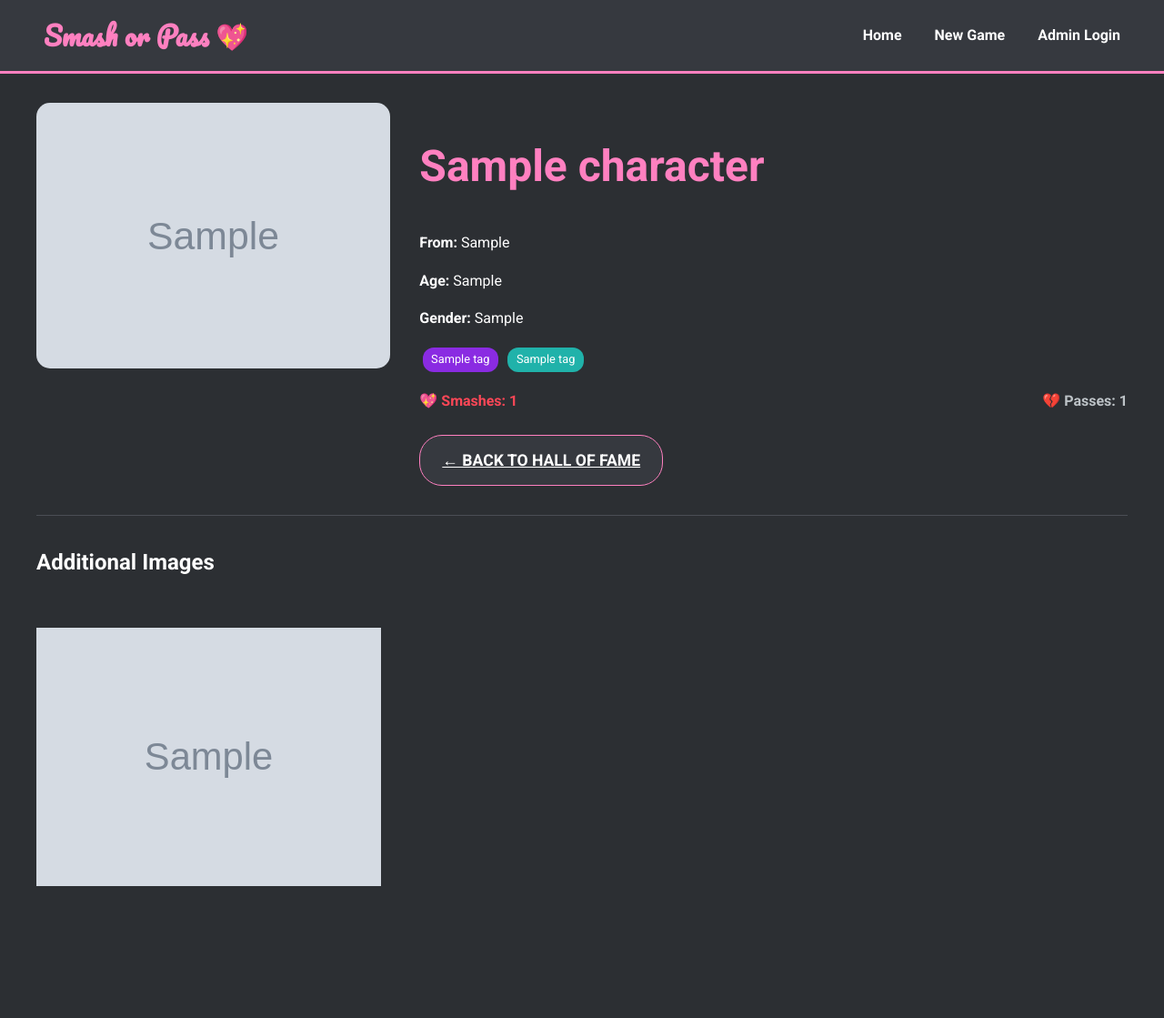
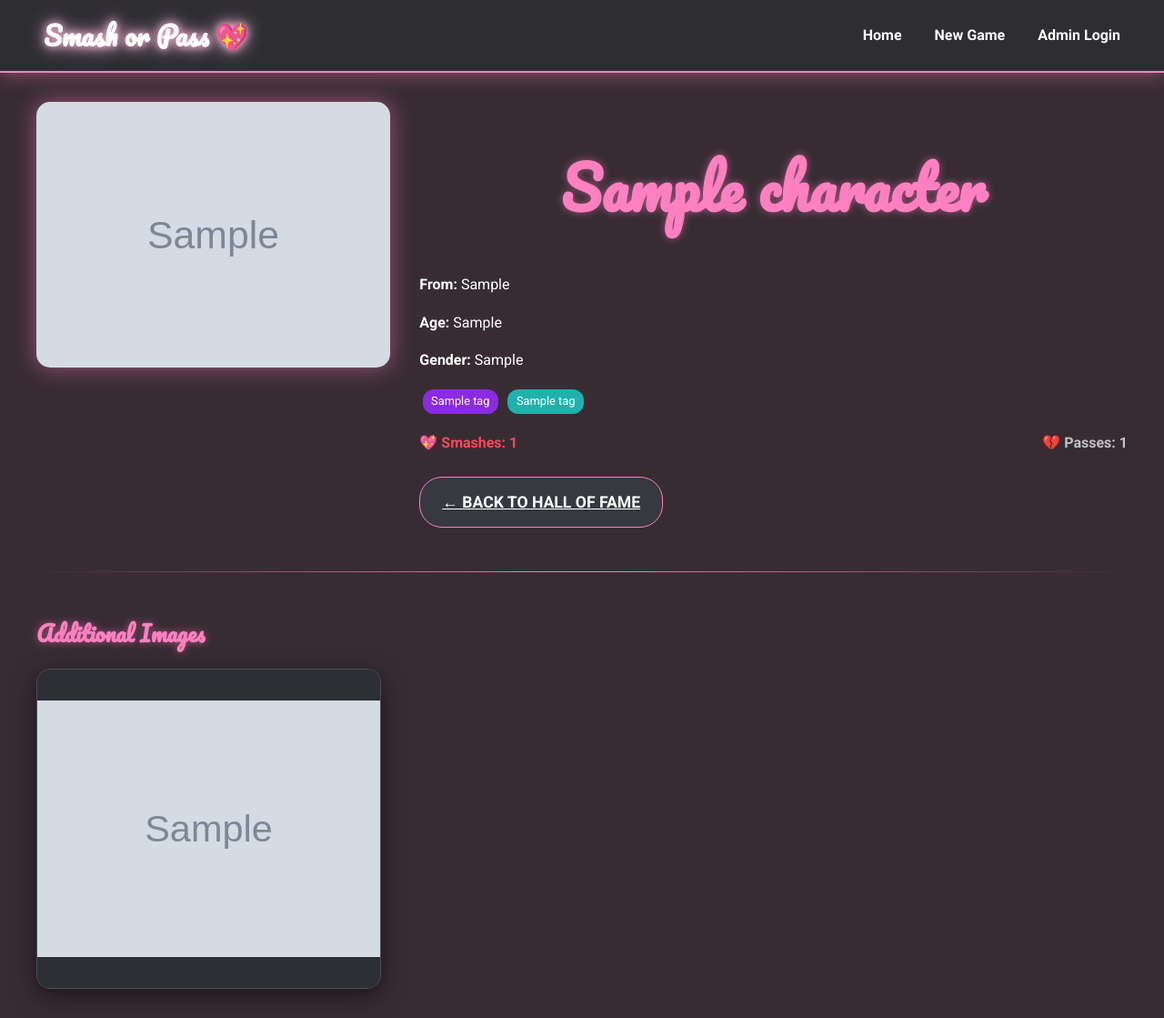
Before and after one commit to ClearLite/SoP-Thing, a Flask app: page /character/1 in a window 1280 px wide. Shown: the whole page at 91% size. Before the commit the page ends 974 px from the top, so only its background shows below. Run offline with Flask 3, Linux system fonts and the light colour scheme; tables that the repository leaves empty hold one stand-in row (values such as "Sample post"); grey boxes marked "Sample" are stand-in pictures.

Commit message:
Update style.css

```diff
--- a/app/static/css/style.css
+++ b/app/static/css/style.css
@@ -1,4 +1,15 @@
 /* app/static/css/style.css */
+@keyframes backgroundPulse {
+    0% { background-color: #2c2f33; }
+    50% { background-color: #382c33; }
+    100% { background-color: #2c2f33; }
+}
+
+@keyframes glow {
+    from { text-shadow: 0 0 5px #ff80c0, 0 0 10px #ff80c0; }
+    to { text-shadow: 0 0 10px #ffbadc, 0 0 20px #ffbadc; }
+}
+
 :root {
     --primary-color: #ff80c0; /* Brighter Pink */
     --secondary-color: #ffbadc; /* Lighter Pink */
@@ -6,7 +17,7 @@
     --surface-color: #36393f; /* Slightly Lighter Grey for cards */
     --text-color: #ffffff;
     --text-muted-color: #b9bbbe;
-    --shadow-color: rgba(255, 128, 192, 0.1);
+    --glow-color: rgba(255, 128, 192, 0.5);
     --heart-smash: #ff4757;
     --heart-pass: #bdc3c7;
 }
@@ -17,6 +28,7 @@ body {
     color: var(--text-color);
     margin: 0;
     line-height: 1.6;
+    animation: backgroundPulse 15s infinite ease-in-out;
 }
 
 .container {
@@ -25,30 +37,43 @@ body {
     padding: 0 2rem;
 }
 
+h1, h2, h3 {
+    font-family: 'Pacifico', cursive;
+    color: var(--primary-color);
+    text-shadow: 0 0 8px var(--glow-color);
+}
+
 /* Navigation */
 nav {
-    background: var(--surface-color);
+    background: rgba(44, 47, 51, 0.8);
+    backdrop-filter: blur(10px);
+    -webkit-backdrop-filter: blur(10px);
     color: white;
     padding: 1rem 2rem;
     display: flex;
     justify-content: space-between;
     align-items: center;
-    border-bottom: 3px solid var(--primary-color);
+    border-bottom: 2px solid var(--primary-color);
+    box-shadow: 0 0 20px var(--glow-color);
+    position: sticky;
+    top: 0;
+    z-index: 100;
 }
 nav a {
     color: white;
     text-decoration: none;
     margin: 0 1rem;
     font-weight: bold;
-    transition: color 0.2s;
+    transition: all 0.3s;
 }
 nav a:hover {
     color: var(--primary-color);
+    text-shadow: 0 0 10px var(--glow-color);
 }
 nav .logo {
     font-family: 'Pacifico', cursive;
     font-size: 1.8rem;
-    color: var(--primary-color);
+    animation: glow 2s infinite alternate;
 }
 
 /* Forms */
@@ -56,12 +81,13 @@ nav .logo {
     background: var(--surface-color);
     padding: 2rem;
     border-radius: 15px;
-    box-shadow: 0 8px 25px var(--shadow-color);
+    box-shadow: 0 0 25px var(--glow-color);
     max-width: 600px;
-    border: 1px solid #4a4e55;
+    border: 1px solid var(--primary-color);
 }
 .form-group { margin-bottom: 1.5rem; }
 .form-group label {
+    font-family: 'Pacifico', cursive;
     display: block;
     margin-bottom: 0.5rem;
     font-weight: bold;
@@ -76,8 +102,12 @@ nav .logo {
     border-radius: 8px;
     font-size: 1rem;
     box-sizing: border-box;
+    transition: all 0.3s;
 }
-input[type="file"] { border: none; padding-left: 0; }
+.form-group input:focus, .form-group select:focus {
+    border-color: var(--primary-color);
+    box-shadow: 0 0 10px var(--glow-color);
+}
 .btn {
     display: inline-block;
     background: var(--primary-color);
@@ -88,56 +118,61 @@ input[type="file"] { border: none; padding-left: 0; }
     cursor: pointer;
     font-size: 1.1rem;
     font-weight: bold;
-    transition: all 0.3s ease;
+    transition: all 0.3s ease-in-out;
     text-transform: uppercase;
 }
 .btn:hover {
     background: var(--secondary-color);
-    transform: translateY(-2px);
-    box-shadow: 0 4px 15px var(--shadow-color);
+    transform: translateY(-3px) scale(1.05);
+    box-shadow: 0 8px 25px var(--glow-color);
 }
 
-/* Home Page Grid & Cards */
+/* Cards */
 .character-grid, .additional-images-grid {
     display: grid;
     grid-template-columns: repeat(auto-fill, minmax(280px, 1fr));
     gap: 2rem;
 }
 .card-container {
-    position: relative; /* For positioning delete button */
+    position: relative;
+    background: var(--surface-color);
+    border-radius: 15px;
+    overflow: hidden;
+    box-shadow: 0 8px 25px rgba(0,0,0,0.5);
+    border: 1px solid #4a4e55;
+    transition: all 0.3s ease-in-out;
+}
+.card-container:hover {
+    transform: translateY(-10px);
+    box-shadow: 0 0 30px var(--glow-color);
+    border-color: var(--primary-color);
 }
 .character-card-link { text-decoration: none; }
 .character-card {
-    background: var(--surface-color);
-    border-radius: 15px;
-    overflow: hidden;
-    box-shadow: 0 8px 25px var(--shadow-color);
-    transition: transform 0.3s, box-shadow 0.3s;
-    border: 1px solid #4a4e55;
     display: flex;
     flex-direction: column;
     height: 100%;
 }
-.character-card:hover {
-    transform: translateY(-10px);
-    box-shadow: 0 12px 30px rgba(255, 128, 192, 0.2);
-    border-color: var(--primary-color);
-}
 .image-container {
     width: 100%;
     height: 350px;
-    background-color: var(--background-color); /* BG for contained images */
+    background-color: var(--background-color);
     display: flex;
     align-items: center;
     justify-content: center;
+    overflow: hidden;
 }
 .image-container img {
     max-width: 100%;
     max-height: 100%;
-    object-fit: contain; /* THIS FIXES THE IMAGE FITTING */
+    object-fit: contain;
+    transition: transform 0.3s;
+}
+.card-container:hover .image-container img {
+    transform: scale(1.05);
 }
 .card-info { padding: 1.5rem; color: var(--text-muted-color); }
-.card-info h3 { margin-top: 0; color: var(--text-color); }
+.card-info h3 { margin-top: 0; color: var(--text-color); font-size: 1.8rem;}
 .tags .tag {
     display: inline-block;
     padding: 0.2rem 0.6rem;
@@ -152,45 +187,56 @@ input[type="file"] { border: none; padding-left: 0; }
 .smash { color: var(--heart-smash); }
 .pass { color: var(--heart-pass); }
 
-/* Delete Button */
-.delete-form {
+/* Admin Actions on Cards */
+.admin-actions {
     position: absolute;
-    top: 10px;
-    right: 10px;
-    z-index: 10;
+    bottom: 0;
+    left: 0;
+    right: 0;
+    background: rgba(0,0,0,0.7);
+    padding: 10px;
+    display: flex;
+    justify-content: space-around;
+    transform: translateY(100%);
+    transition: transform 0.3s ease-in-out;
 }
-.btn-delete {
-    background: rgba(0, 0, 0, 0.6);
-    border: none;
-    border-radius: 50%;
+.card-container:hover .admin-actions {
+    transform: translateY(0);
+}
+.admin-action-form { margin: 0; }
+.btn-action {
+    background: none;
+    border: 1px solid white;
     color: white;
+    padding: 5px 10px;
+    border-radius: 20px;
     cursor: pointer;
-    width: 35px;
-    height: 35px;
-    font-size: 1rem;
-    transition: background-color 0.2s;
+    font-size: 0.8rem;
+    font-weight: bold;
+    transition: all 0.3s;
 }
-.btn-delete:hover { background: var(--heart-smash); }
+.btn-action.btn-cover:hover { background: #2980b9; border-color: #2980b9; }
+.btn-action.btn-delete:hover { background: var(--heart-smash); border-color: var(--heart-smash); }
+
 
 /* Character Detail Page */
-.detail-container h1 { color: var(--primary-color); font-size: 3rem;}
-.main-character-info { display: flex; gap: 2rem; align-items: flex-start; }
-.main-image-wrapper { flex: 1; max-width: 400px; }
-.main-image-wrapper img { width: 100%; border-radius: 15px; }
-.main-details { flex: 2; }
-.admin-upload-form { max-width: 100%; margin: 2rem 0; }
+.detail-container h1 { font-size: 4rem; text-align: center; }
+.main-character-info { display: flex; flex-wrap: wrap; gap: 2rem; align-items: flex-start; }
+.main-image-wrapper { flex: 1; min-width: 300px; }
+.main-image-wrapper img { width: 100%; border-radius: 15px; box-shadow: 0 0 25px var(--glow-color); }
+.main-details { flex: 2; min-width: 300px; }
 .btn-back { margin-top: 1.5rem; background: var(--surface-color); color: var(--text-color); border: 1px solid var(--primary-color); }
-hr { border: 0; height: 1px; background: #4a4e55; margin: 2rem 0; }
+hr { border: 0; height: 1px; background-image: linear-gradient(to right, transparent, var(--primary-color), transparent); margin: 3rem 0; }
 
 /* Game Page & Winner */
 .game-container { text-align: center; }
 .matchup-area { display: flex; justify-content: center; align-items: flex-start; gap: 2rem; margin-top: 2rem; }
 .matchup-card { cursor: pointer; border: 5px solid transparent; transition: all 0.3s ease; }
-.matchup-card:hover { border-color: var(--primary-color); transform: scale(1.05); }
+.matchup-card:hover { border-color: var(--primary-color); transform: scale(1.05); box-shadow: 0 0 30px var(--glow-color); }
 .matchup-card img { max-height: 400px; }
 .winner-area { margin-top: 2rem; }
 .winner-card { display: inline-block; animation: bounceIn 1s; }
-.winner-card h2 { font-size: 3rem; color: var(--primary-color); text-shadow: 2px 2px 5px var(--shadow-color); }
+.winner-card h2 { font-size: 3rem; color: var(--primary-color); animation: glow 1.5s infinite alternate; }
 @keyframes bounceIn {
     0% { transform: scale(0.1); opacity: 0; }
     60% { transform: scale(1.2); opacity: 1; }
@@ -199,4 +245,4 @@ hr { border: 0; height: 1px; background: #4a4e55; margin: 2rem 0; }
 
 /* Flash Messages */
 .flash-messages { text-align: center; margin-bottom: 1rem; }
-.flash { background-color: var(--primary-color); color: #000; font-weight: bold; padding: 1rem; border-radius: 8px; }
+.flash { background-color: var(--primary-color); color: #000; font-weight: bold; padding: 1rem; border-radius: 8px; box-shadow: 0 0 15px var(--glow-color);}
```
